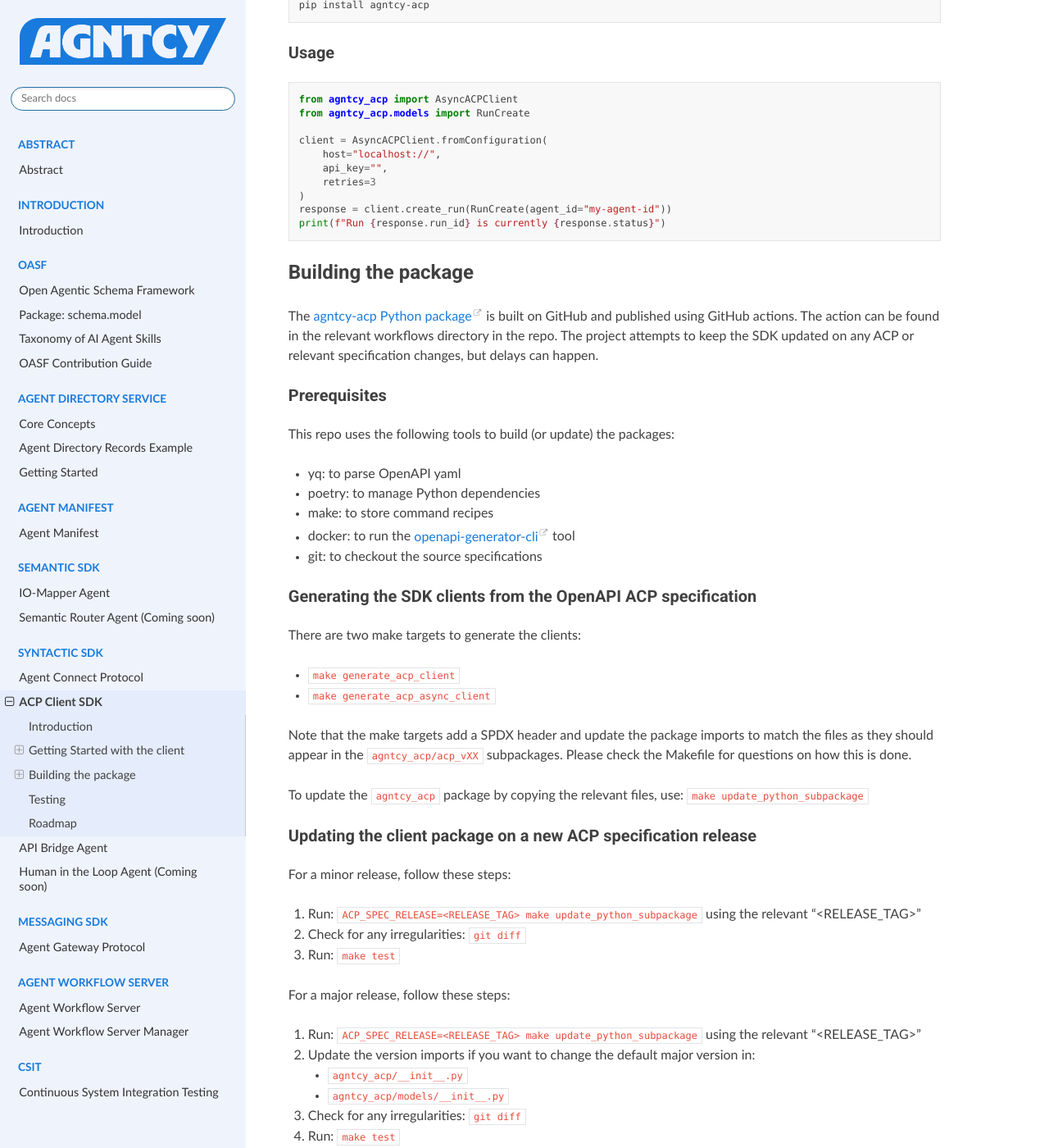
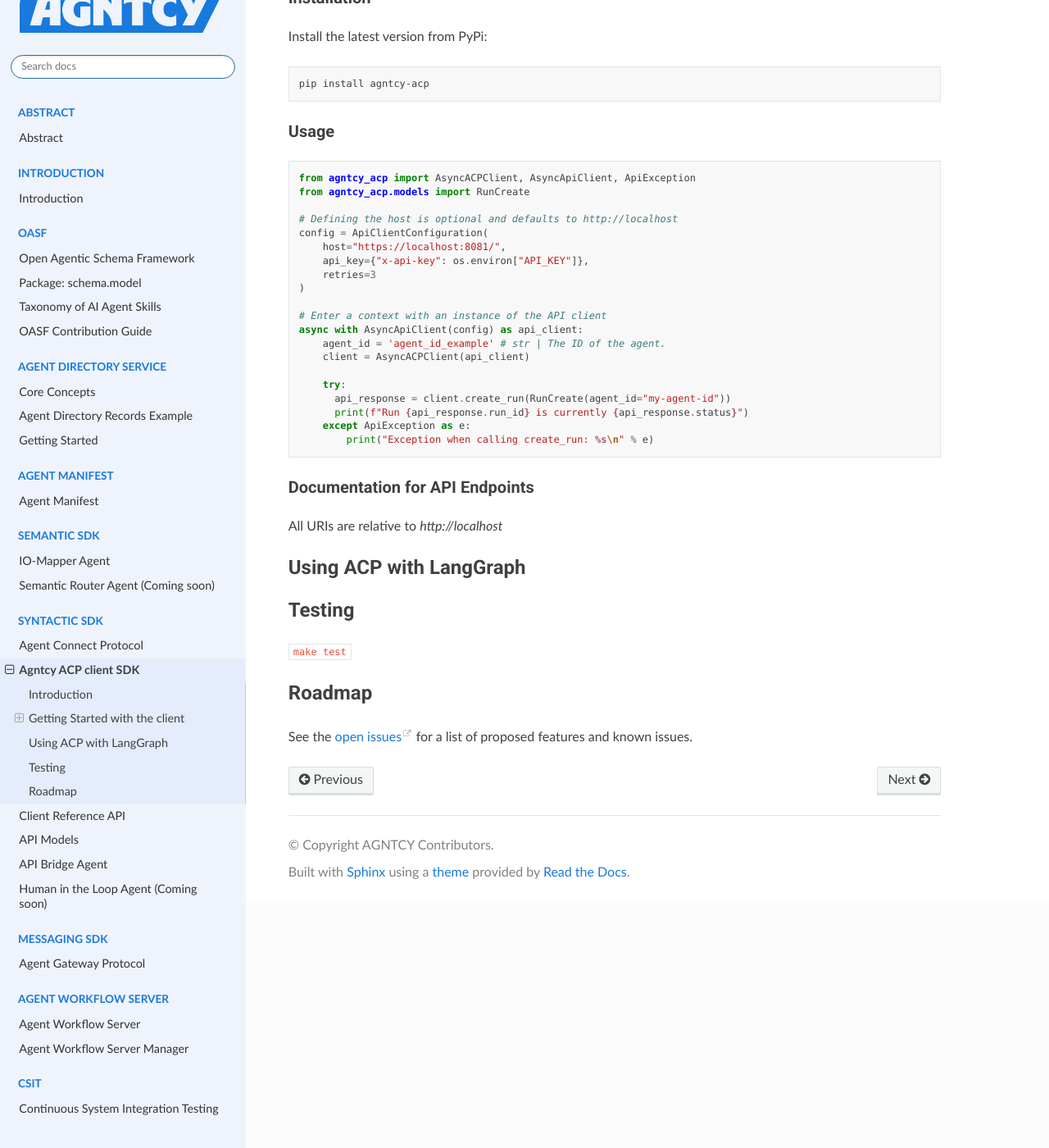
Before and after one commit to papimenon/docs, a Sphinx documentation site: the page built from docs/pages/syntactic_sdk/agntcy_acp_sdk.md, in a window 1280 px wide and 1400 px high, scrolled down 615 px. Shown: the whole window at 82% size. Built offline with Sphinx 7.4.7 and the Read the Docs theme 3.1.0, drawn with Linux system fonts in a browser that asks for light colours; some of the changed text lies outside the part shown.

Commit message:
docs: added support to get SDK model docs from package (#45)
* Adds API Bridge Agent documentation

* Updates TOC

* feat: add workflow-server docs

* chore: add io mapper docs

* Change level of 'Usage' in io-mapper

* Small updates to workflow-server

* Typo

* Undescore filenames

* chore: add how to examples for io-mapper

* feat: add documenation for client ACP SDK.

* chore: adding client sdk usage examples

* fix: updated usage example.

* feat: documentation for the wfs-mngr tool (#42)

* feat: initial draft of the documentation for the wfsm tool

* feat: added paragraphs

* feat: adding more documentation

* chore: adjustments

* Update io_mapper.md

* Update manifest.md with deps and deployment

* feat: added support to get SDK model docs from package

* feat: added pydantic support. Added SDK API models.

* docs: added API endpoint functions and exceptions.

* chore: bump agntcy-acp package version.

* chore: update to latest package version.

* docs: added models and api to new structure.

* fix: remove accidentally added pages.

---------

Co-authored-by: Julien Barbot <jubarbot@cisco.com>
Co-authored-by: Marco Trinelli (mtrinell) <mtrinell@cisco.com>
Co-authored-by: Reginaldo Costa <regcosta@cisco.com>
Co-authored-by: László Puskás <laszlo.puskas1@gmail.com>
Co-authored-by: Reginaldo Costa <reginaldoemanuelr@gmail.com>

````diff
--- a/docs/conf.py
+++ b/docs/conf.py
@@ -45,6 +45,8 @@
     "sphinxcontrib.mermaid",
     "sphinx_inline_tabs",
     "sphinxemoji.sphinxemoji",
+    'sphinx.ext.autodoc',
+    'sphinxcontrib.autodoc_pydantic',
 ]
 
 # Add any paths that contain templates here, relative to this directory.
--- a/docs/index.rst
+++ b/docs/index.rst
@@ -52,6 +52,8 @@
 
    pages/syntactic_sdk/connect
    pages/syntactic_sdk/agntcy_acp_sdk
+   pages/syntactic_sdk/agntcy_acp_reference
+   pages/syntactic_sdk/agntcy_acp_models
    pages/syntactic_sdk/api_bridge_agent
    pages/syntactic_sdk/hil
 
--- a/docs/pages/syntactic_sdk/agntcy_acp_sdk.md
+++ b/docs/pages/syntactic_sdk/agntcy_acp_sdk.md
@@ -24,83 +28,33 @@
 ### Usage
 
 ```python
-from agntcy_acp import AsyncACPClient
+from agntcy_acp import AsyncACPClient, AsyncApiClient, ApiException
 from agntcy_acp.models import RunCreate
 
-client = AsyncACPClient.fromConfiguration(
-    host="localhost://",
-    api_key="",
+# Defining the host is optional and defaults to http://localhost
+config = ApiClientConfiguration(
+    host="https://localhost:8081/",
+    api_key={"x-api-key": os.environ["API_KEY"]},
     retries=3
 )
-response = client.create_run(RunCreate(agent_id="my-agent-id"))
-print(f"Run {response.run_id} is currently {response.status}")
+
+# Enter a context with an instance of the API client
+async with AsyncApiClient(config) as api_client:
+    agent_id = 'agent_id_example' # str | The ID of the agent.
+    client = AsyncACPClient(api_client)
+
+    try:
+      api_response = client.create_run(RunCreate(agent_id="my-agent-id"))
+      print(f"Run {api_response.run_id} is currently {api_response.status}")
+    except ApiException as e:
+        print("Exception when calling create_run: %s\n" % e)
 ```
 
-## Building the package
+### Documentation for API Endpoints
 
-The [agntcy-acp Python package](https://pypi.org/project/agntcy-acp/) is
-built on GitHub and published using GitHub actions. The action can be found
-in the relevant workflows directory in the repo. The project attempts to keep
-the SDK updated on any ACP or relevant specification changes, but delays can
-happen.
+All URIs are relative to *http://localhost*
 
-### Prerequisites
-
-This repo uses the following tools to build (or update) the packages:
-  * yq: to parse OpenAPI yaml
-  * poetry: to manage Python dependencies
-  * make: to store command recipes
-  * docker: to run the
-  [openapi-generator-cli](https://github.com/OpenAPITools/openapi-generator-cli) tool
-  * git: to checkout the source specifications
-
-### Generating the SDK clients from the OpenAPI ACP specification
-
-There are two make targets to generate the clients:
-  * `make generate_acp_client`
-  * `make generate_acp_async_client`
-
-Note that the make targets add a SPDX header and update the package
-imports to match the files as they should appear in the `agntcy_acp/acp_vXX`
-subpackages. Please check the Makefile for questions on how this is done.
-
-To update the `agntcy_acp` package by copying the relevant files, use:
-`make update_python_subpackage`
-
-### Updating the client package on a new ACP specification release
-
-For a minor release, follow these steps:
-
-  1. Run: `ACP_SPEC_RELEASE=<RELEASE_TAG> make update_python_subpackage`
-  using the relevant "<RELEASE_TAG>"
-  2. Check for any irregularities: `git diff`
-  3. Run: `make test`
-
-For a major release, follow these steps:
-
-  1. Run: `ACP_SPEC_RELEASE=<RELEASE_TAG> make update_python_subpackage`
-  using the relevant "<RELEASE_TAG>"
-  2. Update the version imports if you want to change the default major
-  version in:
-      * `agntcy_acp/__init__.py`
-      * `agntcy_acp/models/__init__.py`
-  3. Check for any irregularities: `git diff`
-  4. Run: `make test`
-
-### Publishing
-
-Publishing the package uses a GitHub action triggered by
-[creating a release in GitHub](https://docs.github.com/en/repositories/releasing-projects-on-github/managing-releases-in-a-repository#creating-a-release).
-
-The following steps are required to create a release:
-  1. Push a properly formatted tag (vX.Y.Z[aN][.devN]). This tag must
-  correspond to the version in the `pyproject.toml` file. Not all [PEP-440](https://peps.python.org/pep-0440/)
-  tags are supported at this time.
-  2. Use the specified tag to create a release
-
-When the release is created, it will trigger the GitHub action that
-adds the built package to the GitHub release and pushed the (tagged)
-package to PyPi.
+## Using ACP with LangGraph
 
 
 ## Testing
--- a/docs/requirements.txt
+++ b/docs/requirements.txt
@@ -7,3 +7,5 @@
 myst-parser==4.0.1                      # MIT
 sphinx-inline-tabs==2023.4.21           # MIT
 sphinxemoji==0.2.0                      # BSD-3-Clause
+agntcy-acp==1.1.1                       # Apache 2.0
+autodoc_pydantic==2.2.0                 # MIT
````
Also changed, not shown: other parts of docs/pages/syntactic_sdk/agntcy_acp_sdk.md (+5 -1 lines), docs/pages/syntactic_sdk/agntcy_acp_models.rst (added, +213 -0 lines), docs/pages/syntactic_sdk/agntcy_acp_reference.rst (added, +165 -0 lines).
